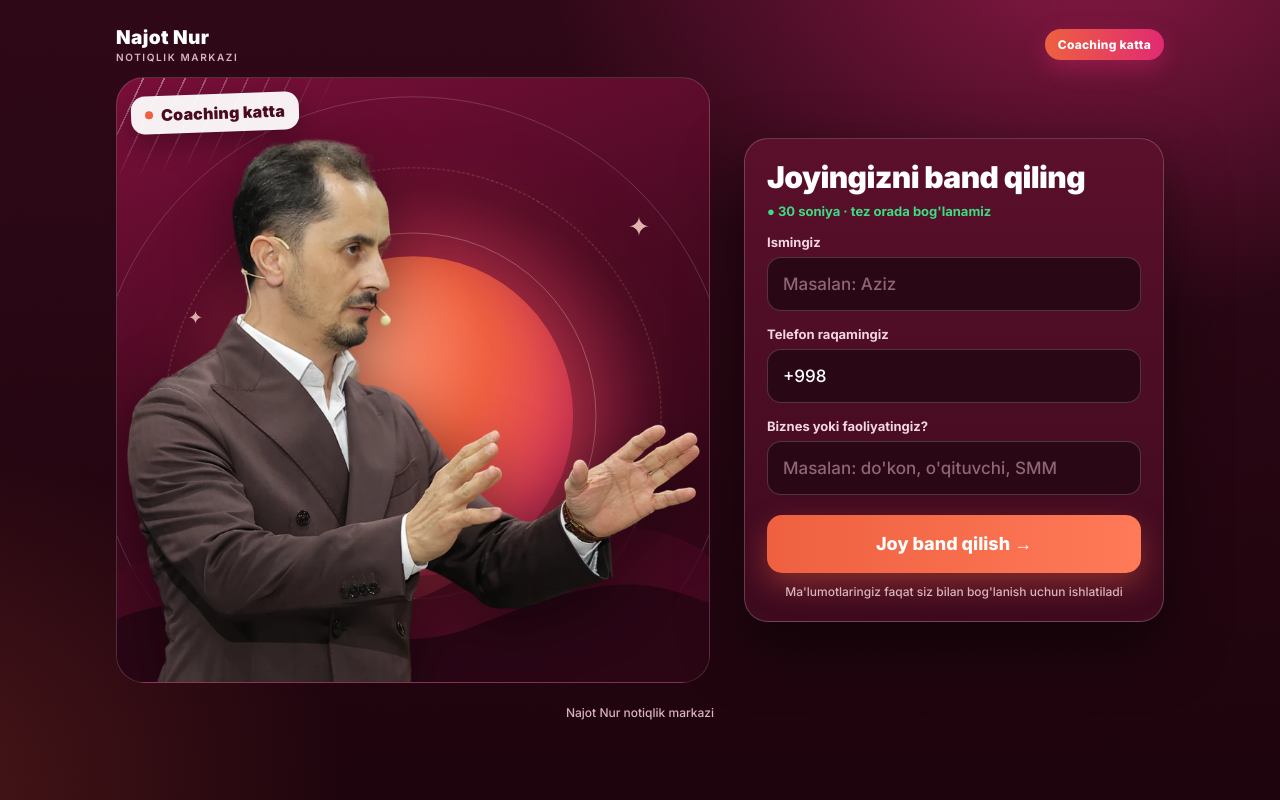
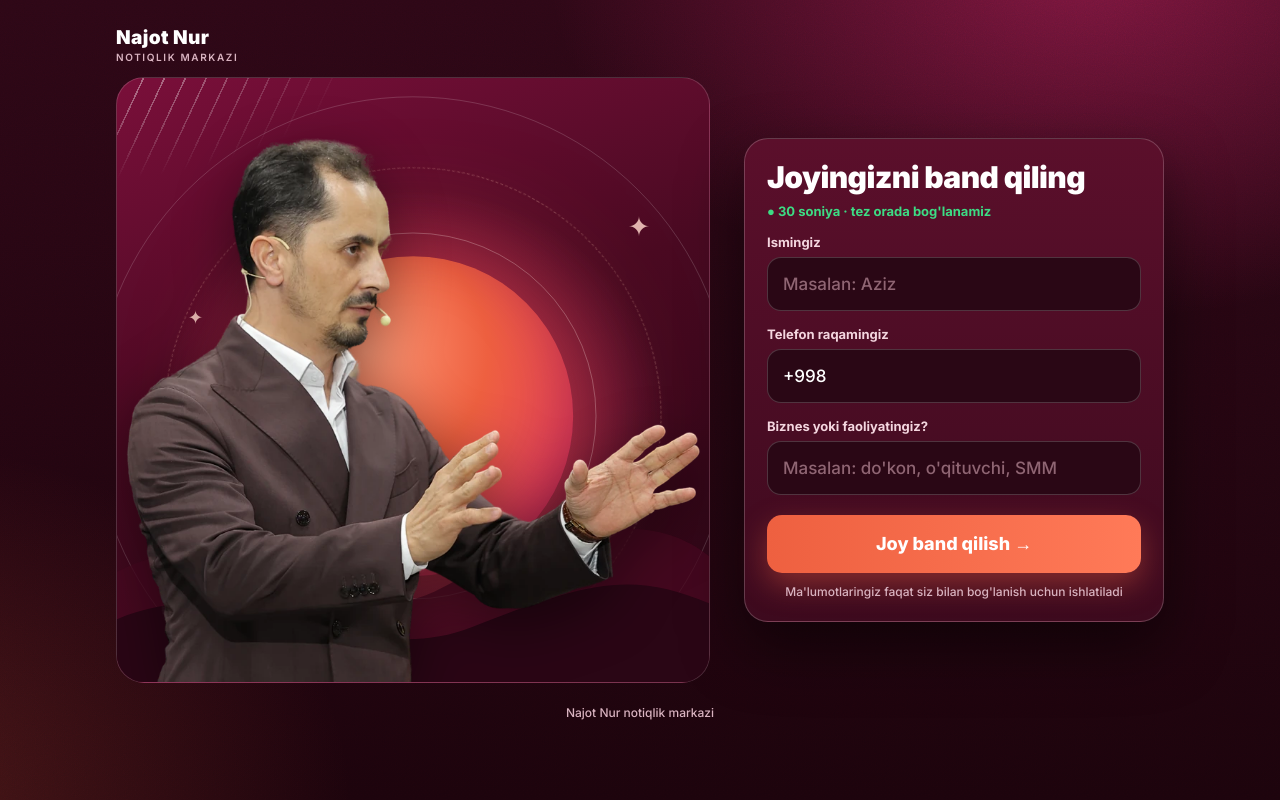
Before and after one commit to BegzodXazratov/Najot-Nur-forma, a plain HTML site: page index.html in a window 1280 px wide. Drawn offline with Linux system fonts and the light colour scheme.

Commit message:
Coaching katta yozuvlari olib tashlandi
Co-Authored-By: Claude Sonnet 5.5 <noreply@anthropic.com>
Claude-Session: https://claude.ai/code/session_01MKjMb3H8WVRtCXcB92Bm1Z

```diff
--- a/index.html
+++ b/index.html
@@ -4,8 +4,8 @@
 <meta charset="UTF-8">
 <meta name="viewport" content="width=device-width, initial-scale=1.0, viewport-fit=cover">
 <meta name="theme-color" content="#3a0719">
-<title>Najot Nur | Coaching katta</title>
-<meta name="description" content="Najot Nur notiqlik markazi: Coaching katta. Nutqingizni tartibga soling, joyingizni band qiling.">
+<title>Najot Nur</title>
+<meta name="description" content="Najot Nur notiqlik markazi. Nutqingizni tartibga soling, joyingizni band qiling.">
 <!-- Meta Pixel Code -->
 <script>
 !function(f,b,e,v,n,t,s)
@@ -83,7 +83,6 @@ footer{color:var(--mut);font-size:12px;text-align:center;padding-top:22px}
 <div class="page">
   <div class="top">
     <div class="brand">Najot Nur<small>Notiqlik markazi</small></div>
-    <span class="pill">Coaching katta</span>
   </div>
 
   <div class="grid">
@@ -94,7 +93,6 @@ footer{color:var(--mut);font-size:12px;text-align:center;padding-top:22px}
       <span class="spark a">✦</span><span class="spark b">✦</span><span class="spark c">✦</span>
       <svg class="wave" viewBox="0 0 400 130" preserveAspectRatio="none" aria-hidden="true"><path d="M0 60 C80 20 140 110 220 70 S360 20 400 50 V130 H0Z" fill="rgba(74,10,34,.75)"/><path d="M0 90 C90 55 160 125 240 95 S350 60 400 80 V130 H0Z" fill="#2a0615"/></svg>
       <img class="person" src="img/person.webp" alt="Najot Nur trener" width="800" height="760" fetchpriority="high">
-      <div class="tag"><i></i>Coaching katta</div>
     </div>
 
     <div class="card" id="forma">
```
